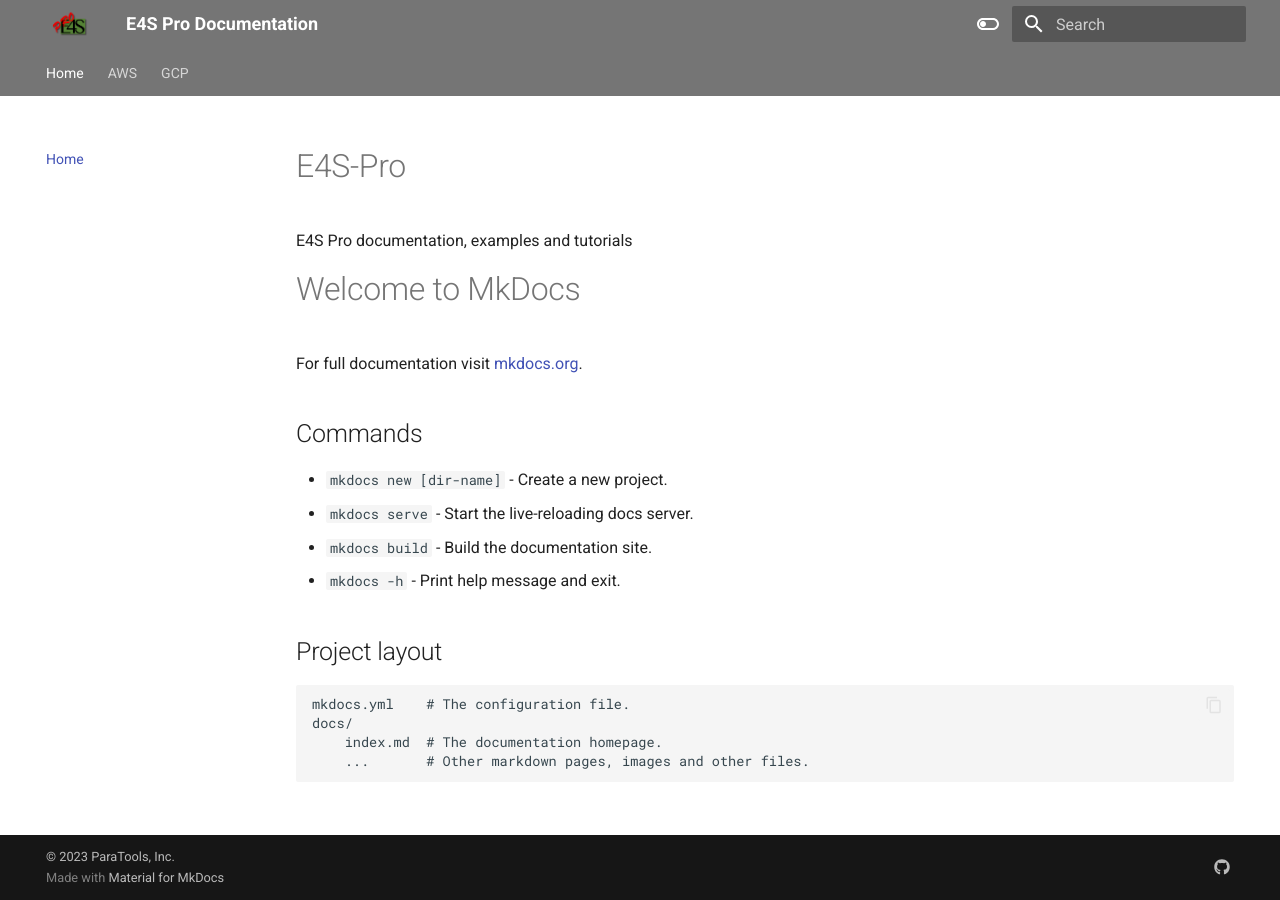
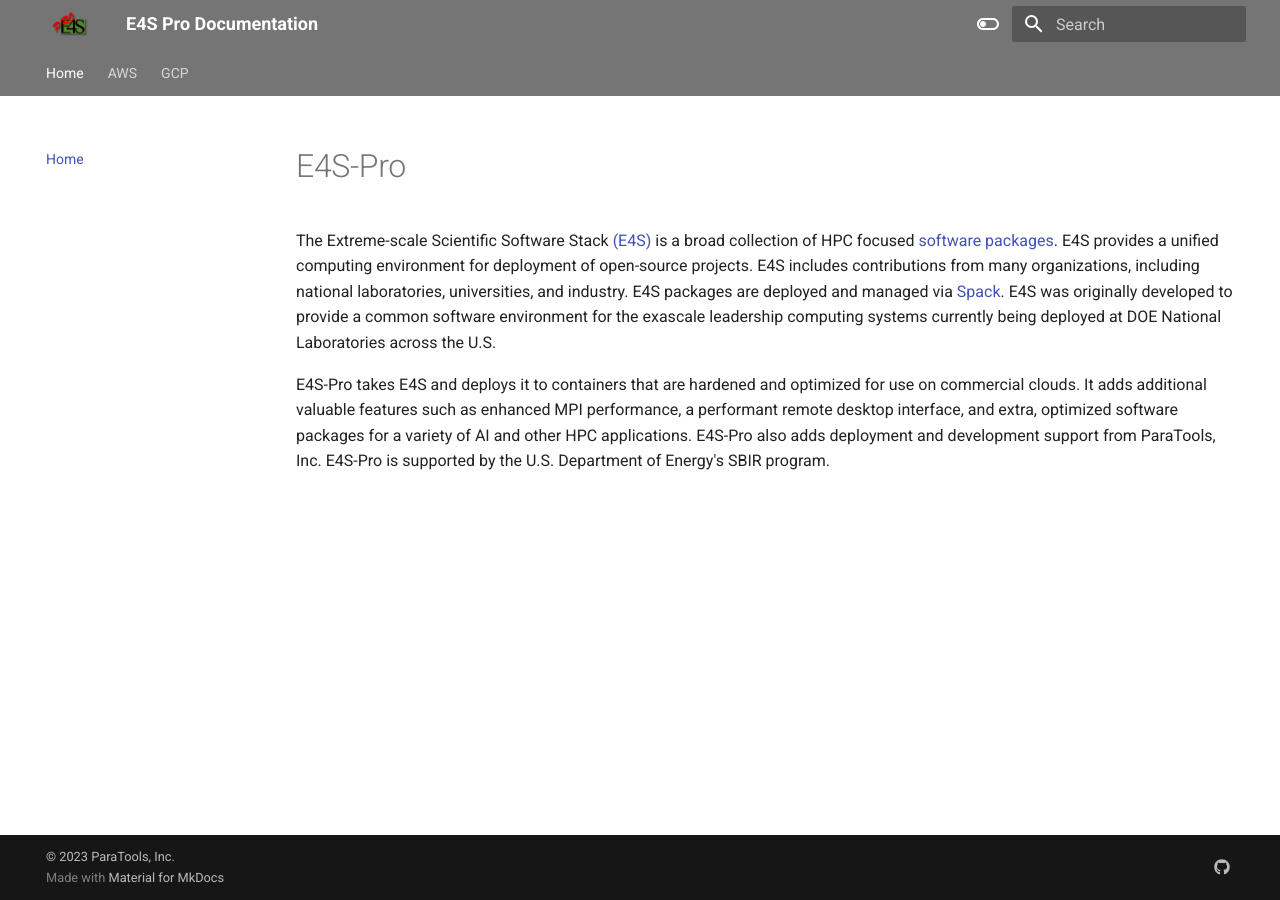
Before and after one commit to ParaToolsInc/ParaToolsPro, an MkDocs documentation site: the page built from docs/index.md, in a window 1280 px wide. Built offline with MkDocs 1.6.1 and Material for MkDocs 9.7.7, drawn with Linux system fonts in a browser that asks for light colours.

Commit message:
Landing Page Update

```diff
--- a/docs/index.md
+++ b/docs/index.md
@@ -1,19 +1,11 @@
---8<-- "README.md"
+<!--- --8<-- "README.md" --->
 
-# Welcome to MkDocs
+# E4S-Pro
 
-For full documentation visit [mkdocs.org](https://www.mkdocs.org).
+The Extreme-scale Scientific Software Stack [(E4S)][1] is a broad collection of HPC focused [software packages][2]. E4S provides a unified computing environment for deployment of open-source projects. E4S includes contributions from many organizations, including national laboratories, universities, and industry. E4S packages are deployed and managed via [Spack][3]. E4S was originally developed to provide a common software environment for the exascale leadership computing systems currently being deployed at DOE National Laboratories across the U.S.
 
-## Commands
+E4S-Pro takes E4S and deploys it to containers that are hardened and optimized for use on commercial clouds. It adds additional valuable features such as enhanced MPI performance, a performant remote desktop interface, and extra, optimized software packages for a variety of AI and other HPC applications. E4S-Pro also adds deployment and development support from ParaTools, Inc. E4S-Pro is supported by the U.S. Department of Energy's SBIR program.
 
-* `mkdocs new [dir-name]` - Create a new project.
-* `mkdocs serve` - Start the live-reloading docs server.
-* `mkdocs build` - Build the documentation site.
-* `mkdocs -h` - Print help message and exit.
-
-## Project layout
-
-    mkdocs.yml    # The configuration file.
-    docs/
-        index.md  # The documentation homepage.
-        ...       # Other markdown pages, images and other files.
+[1]: https://www.e4s.io
+[2]: https://e4s-project.github.io/DocPortal.html
+[3]: https://github.com/spack/spack
```
